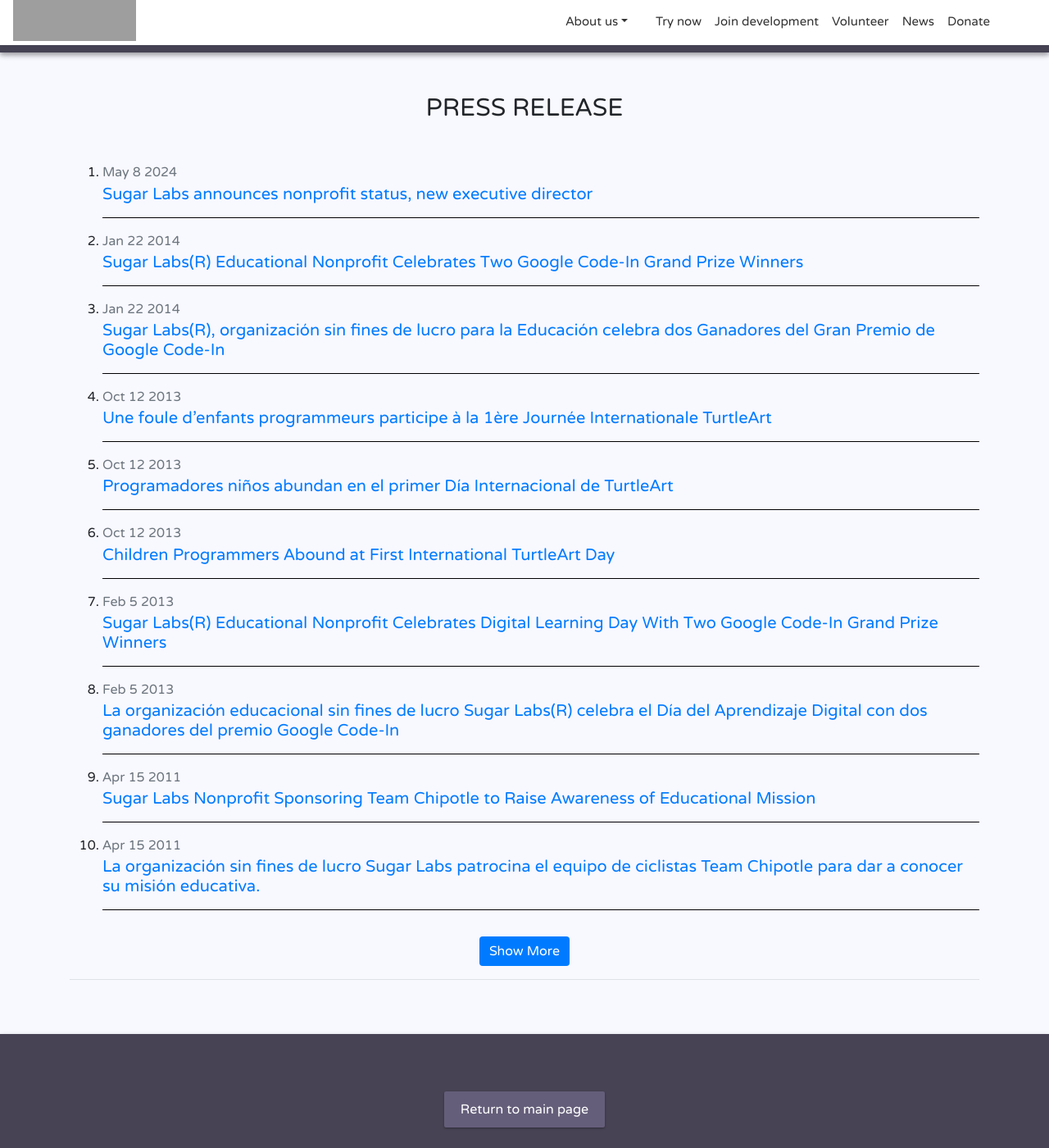
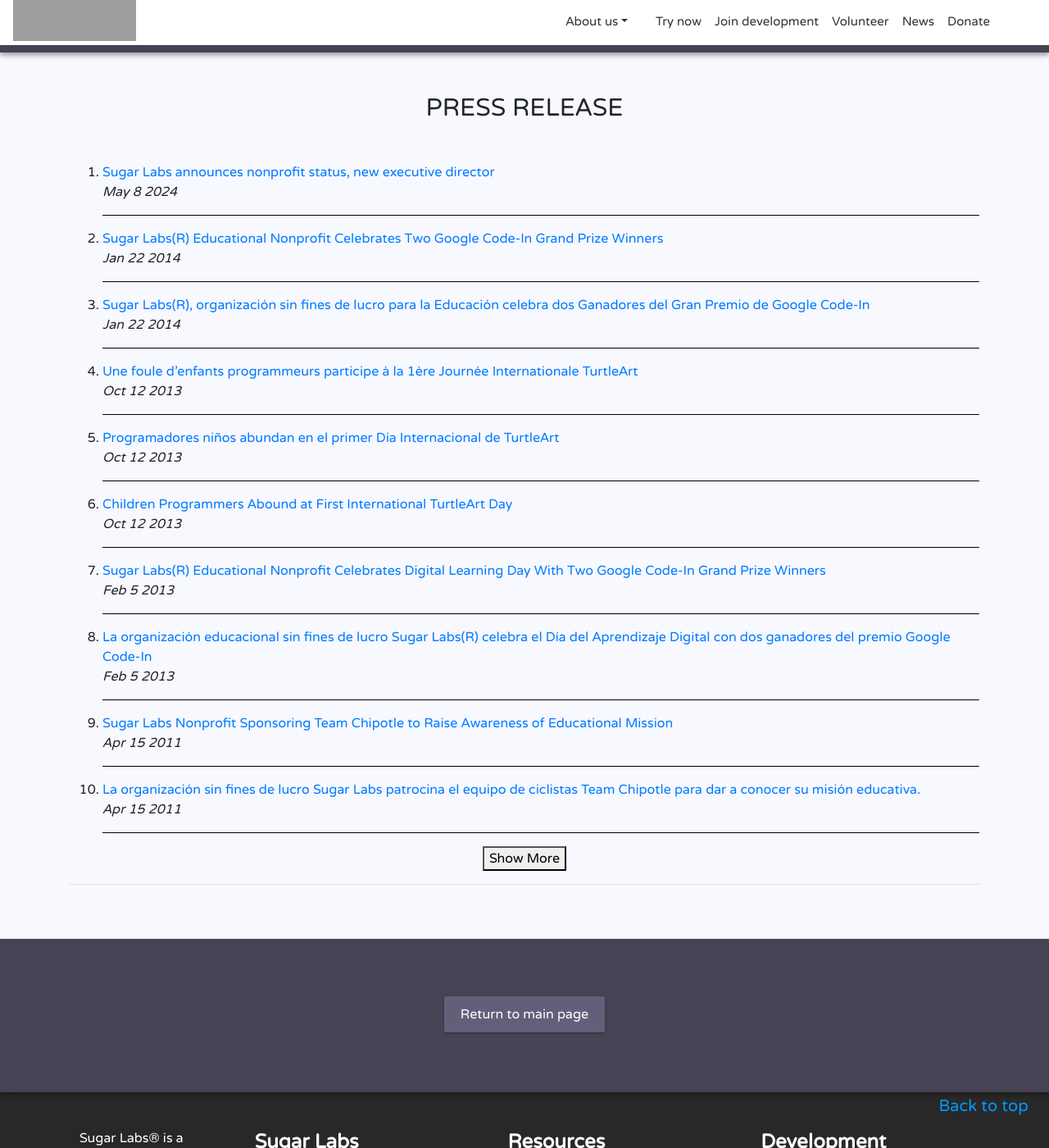
Before and after one commit to sugarlabs/www, a Jekyll site: the page built from press.html, in a window 1280 px wide and 1400 px high, scrolled down 375 px. Shown: the whole window at 82% size. Built offline with Jekyll 4.4.1, drawn with Linux system fonts in a browser that asks for light colours; some web fonts are replaced; some of the changed lines change nothing that is shown; grey boxes are pictures that could not be loaded.

Commit message:
remove unnecessary JS loop for news limit (#483)

```diff
--- a/js/main.js
+++ b/js/main.js
@@ -122,34 +122,3 @@
     	});
     };
 });
-
-//limit to 10 entries in press page
-const listItems = document.querySelectorAll("#myList li");
-listItems.forEach((item, index) => {
-  if (index >= 10) {
-    item.classList.add("d-none");
-  }
-});
-
-// show more and show less button in press page
-const items = document.querySelectorAll(".list-item");
-const showMoreBtn = document.getElementById("showMoreBtn");
-const showLessBtn = document.getElementById("showLessBtn");
-
-showMoreBtn.addEventListener("click", function () {
-  items.forEach((item, index) => {
-    item.classList.remove("d-none"); // Show hidden items
-  });
-  showMoreBtn.classList.add("d-none"); // Hide Show More button
-  showLessBtn.classList.remove("d-none"); // Show Show Less button
-});
-
-showLessBtn.addEventListener("click", function () {
-    items.forEach((item, index) => {
-      if (index >= 10) {
-        item.classList.add("d-none"); // Hide items again
-      }
-    });
-    showLessBtn.classList.add("d-none"); // Hide Show Less button
-    showMoreBtn.classList.remove("d-none"); // Show Show More button
-  });
--- a/press.html
+++ b/press.html
@@ -34,19 +34,54 @@
     </div>
     <div class="container mt-5 my-2">
         <div class="border-bottom pb-3 mb-3">
-            <ol id="myList">
-                {% for post in site.posts %} <li class="list-item">
-                 <div class="text-muted mb-1 h6">{{ post.date | date: "%b %-d %Y" }}</div>
-                 <div class="h5" >
+            <ol id="postList">
+                {% for post in site.posts limit:10 %}
+                <li class="listFont">
                     <a href="{{ post.url }}">{{ post.title }}</a>
-                 </div>
-                 <hr>
-                </li>{% endfor %}
+                    <i style="display: block;">{{ post.date | date: "%b %-d %Y" }}</i>
+                    <hr>
+                </li>
+                {% endfor %}
             </ol>
-            <div class="text-center">
-                <button id="showMoreBtn" class="btn btn-primary mt-3">Show More</button>
-                <button id="showLessBtn" class="btn btn-secondary mt-3 d-none">Show Less</button>
-            </div>
+            <button style="
+                display: block;
+                margin: 0 auto;
+                cursor: pointer;
+                " id="toggleButton" onclick="togglePost()">Show More
+            </button>
+            <script>
+                const postListEl = document.getElementById("postList");
+                const toggleBtn = document.getElementById("toggleButton");
+                let isShowingAll = false;
+
+                function togglePost() {
+                    if (!isShowingAll) {
+                        postListEl.innerHTML = `
+                            {% for post in site.posts %}
+                            <li class="listFont">
+                                <a href="{{ post.url }}">{{ post.title }}</a>
+                                <i style="display: block;">{{ post.date | date: "%b %-d %Y" }}</i>
+                                <hr>
+                            </li>
+                            {% endfor %}
+                        `;
+                        toggleBtn.textContent = "Show Less";
+                        isShowingAll = true;
+                    } else {
+                        postListEl.innerHTML = `
+                            {% for post in site.posts limit:10 %}
+                            <li class="listFont">
+                                <a href="{{ post.url }}">{{ post.title }}</a>
+                                <i style="display: block;">{{ post.date | date: "%b %-d %Y" }}</i>
+                                <hr>
+                            </li>
+                            {% endfor %}
+                        `;
+                        toggleBtn.textContent = "Show More";
+                        isShowingAll = false;
+                    }
+                }
+            </script>
         </div>
     </div>
 </section>
```
